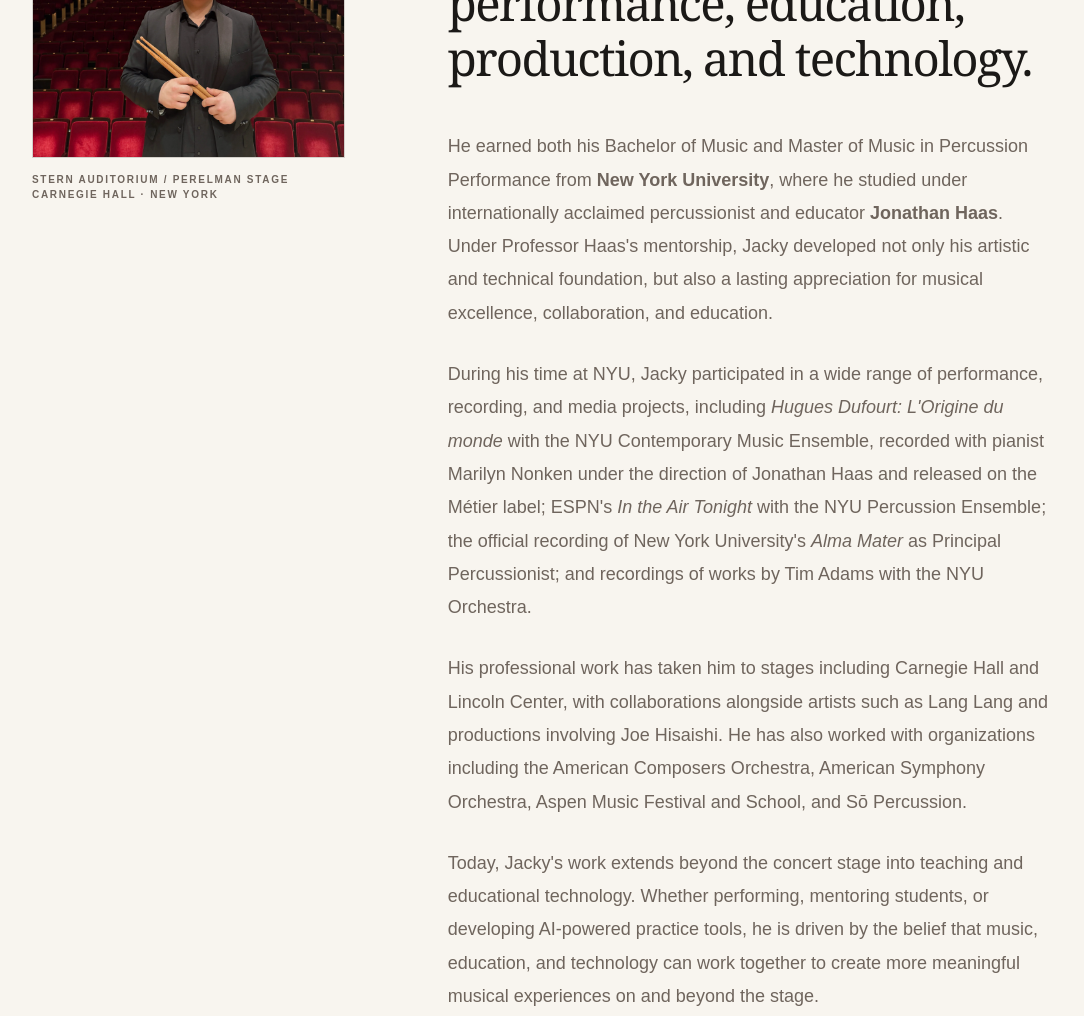
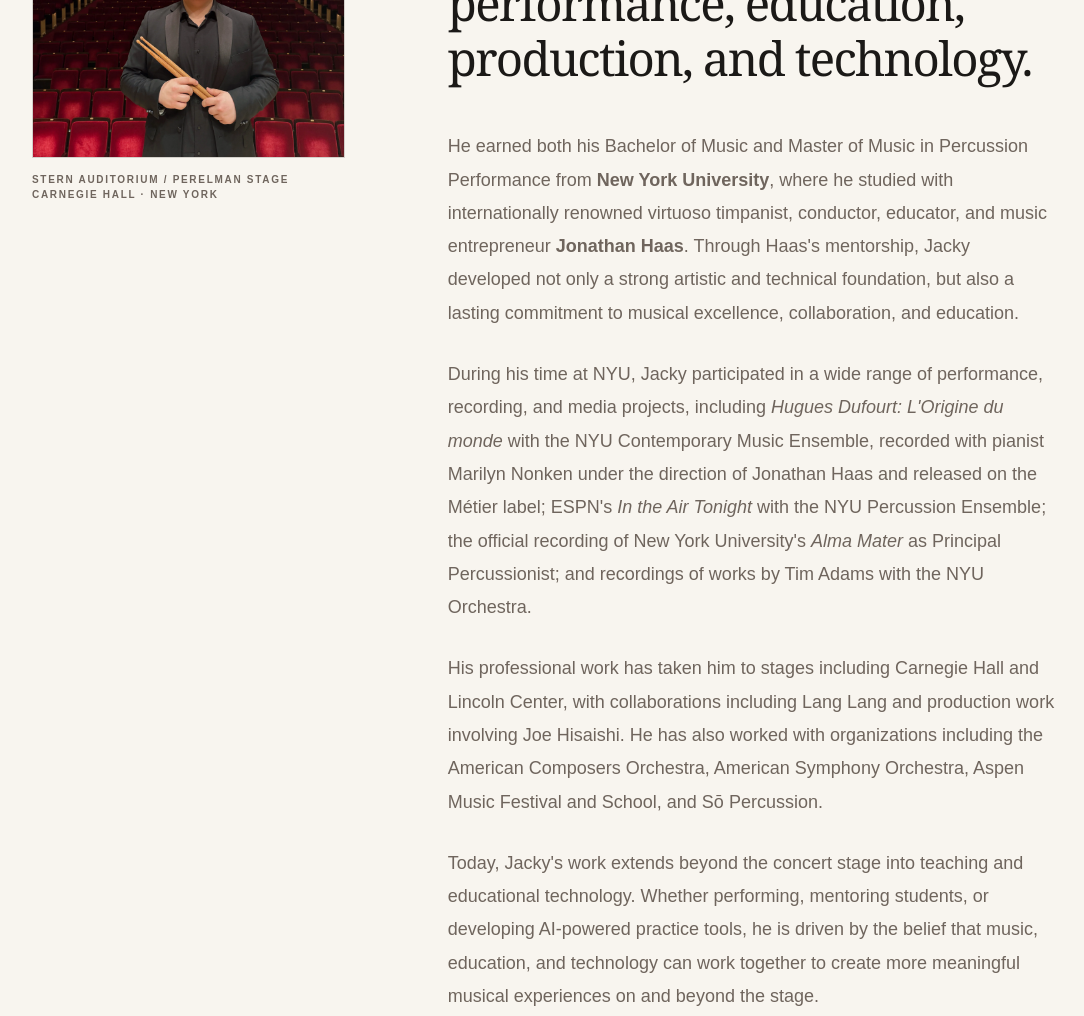
Before and after one commit to jyxu0109/jackyyxu-website, a plain HTML site: page about.html in a window 1280 px wide. Shown: the part 960-1976 px from the top of the page, without its empty margins (96-1180 px from the left). Drawn offline with Linux system fonts and the light colour scheme.

Commit message:
Refine about page biography

```diff
--- a/about.html
+++ b/about.html
@@ -96,10 +96,11 @@
     <p>
         He earned both his Bachelor of Music and Master of Music in
         Percussion Performance from <strong>New York University</strong>,
-        where he studied under internationally acclaimed percussionist
-        and educator <strong>Jonathan Haas</strong>. Under Professor Haas's
-        mentorship, Jacky developed not only his artistic and technical
-        foundation, but also a lasting appreciation for musical excellence,
+        where he studied with internationally renowned virtuoso timpanist,
+        conductor, educator, and music entrepreneur
+        <strong>Jonathan Haas</strong>. Through Haas's mentorship, Jacky
+        developed not only a strong artistic and technical foundation,
+        but also a lasting commitment to musical excellence,
         collaboration, and education.
     </p>
 
@@ -118,8 +119,8 @@
     <p>
         His professional work has taken him to stages including
         Carnegie Hall and Lincoln Center, with collaborations
-        alongside artists such as Lang Lang and productions
-        involving Joe Hisaishi. He has also worked with organizations including
+        including Lang Lang and production work involving Joe Hisaishi.
+        He has also worked with organizations including
         the American Composers Orchestra, American Symphony Orchestra,
         Aspen Music Festival and School, and Sō Percussion.
     </p>
```
Lines whose indentation alone changed are shown as unchanged.
